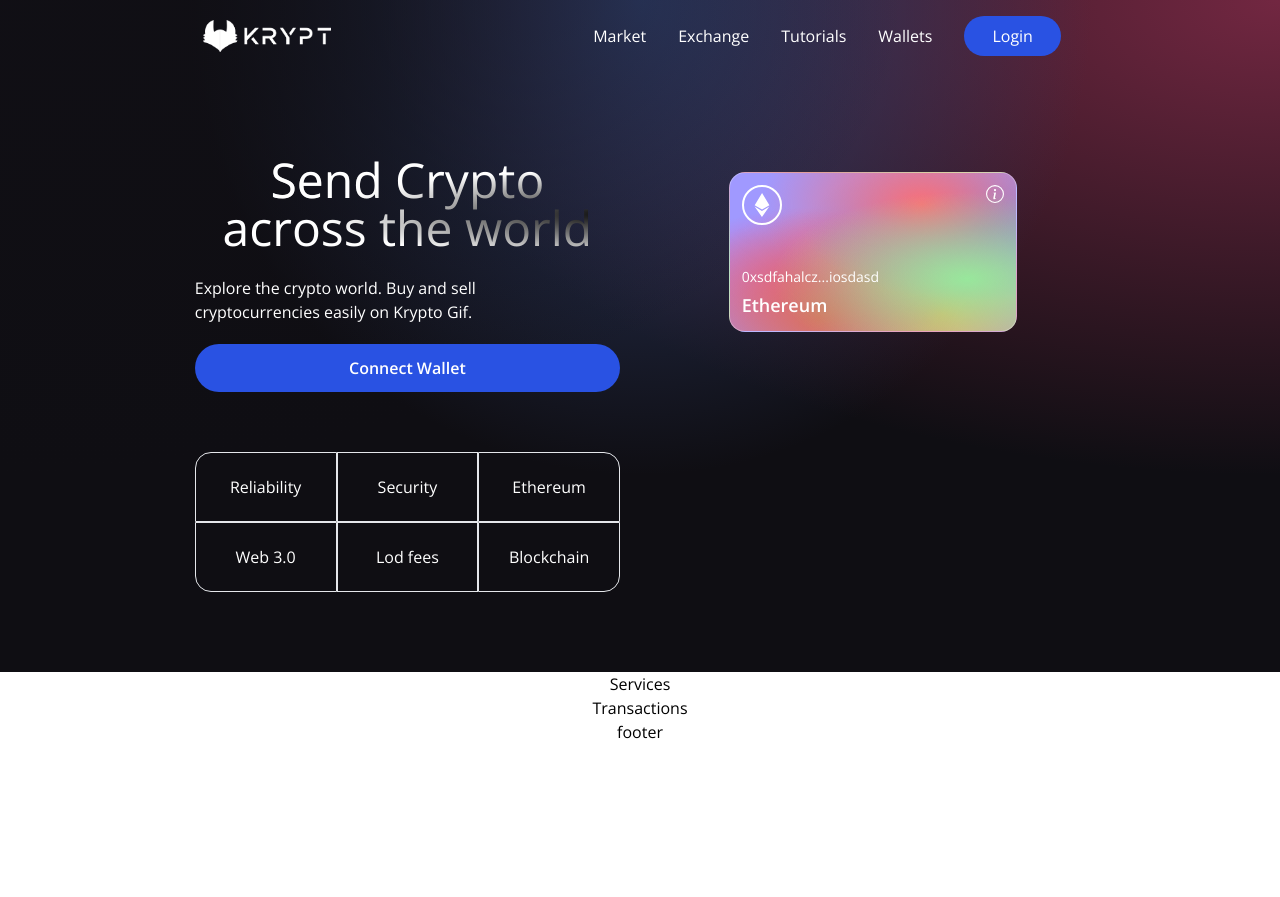
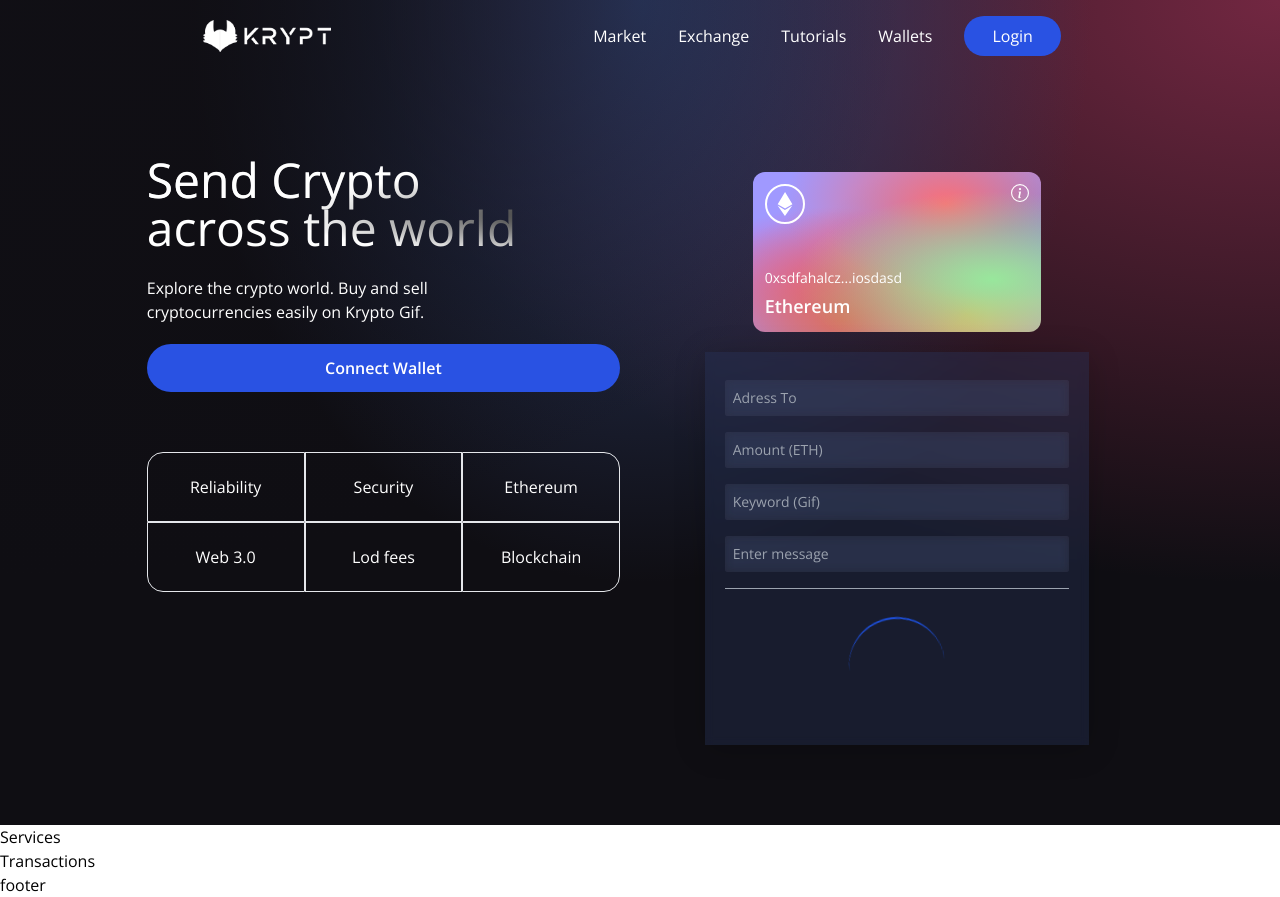
Before and after one commit to Color-Kat/kryptogifs-web3, a React (Vite) app in the folder client/: page / in a window 1280 px wide. Before the commit the page ends 800 px from the top, so only its background shows below. Built offline with nearby package versions, Linux system fonts and the light colour scheme.

Commit message:
form and some tailwind config

```diff
--- a/client/index.html
+++ b/client/index.html
@@ -8,6 +8,6 @@
   </head>
   <body>
     <div id="root"></div>
-    <script type="module" src="/src/main.tsx"></script>
+    <script type="module" src="/src/main.jsx"></script>
   </body>
 </html>
--- a/client/src/App.jsx
+++ b/client/src/App.jsx
@@ -1,7 +1,5 @@
 import React, { useState } from "react";
-
 import { NavBar, Welcome, Footer, Services, Transactions} from './components';
-import "./App.css";
 
 const App = () => {
 
--- a/client/src/components/Loader.jsx
+++ b/client/src/components/Loader.jsx
@@ -1,7 +1,9 @@
 const Loader = () => {
     return (
-        <div id="loader">
-            <h1>Loader</h1>
+        <div id="loader" className="flex justify-center items-center py-3">
+            <div className="mt-2 animate-spin rounded-full h-24 w-24 border-b-2 border-blue-700" >
+
+            </div>
         </div>
     );
 };
--- a/client/src/components/Welcome.jsx
+++ b/client/src/components/Welcome.jsx
@@ -6,15 +6,33 @@ import { Loader } from '.';
 
 const commonStyles = 'min-h-[70px] sm:px-0 px-2 sm:min-w-[120px] flex justify-center items-center border-[0.5px] border-gray-4 text-white';
 
+const Input = ({placeholder, name, type, value, handleChange}) => (
+    <input
+        placeholder={placeholder}
+        type={type}
+        step="0.0001"
+        name={name}
+        value={value}
+        onChange={e => handleChange(e, name)}
+        className="my-2 w-full rounded-sm p-2 outline-none bg-transparent text-white border-none text-sm white-glassmorphism"
+    />
+);
+
 const Welcome = () => {
     const connectWallet = () => {
 
     }
 
+    const handleSubmit = () => {
+
+    }
+
     return (
         <div className="flex w-full justify-center items-center">
-            <div className="flex md:flex-row flex-col items-start justify-between md:p-20 py-12 px-4">
-                <div className="flex flex-1 justify-between flex-col md:mr-10">
+            <div className="flex mf:flex-row flex-col items-start justify-between md:p-20 py-12 px-4">
+
+                {/* Welcome text */}
+                <div className="flex flex-1 justify-between flex-col mf:mr-10">
                     <h1 className="text-3xl sm:text-5xl text-white text-gradient py-1">
                         Send Crypto<br />
                         across the world
@@ -58,7 +76,8 @@ const Welcome = () => {
                     </div>
                 </div>
 
-                <div className="flex flex-col flex-1 items-center justify-start w-full md:mt-0 mt-10">
+                {/* Ethereum card */}
+                <div className="flex flex-col flex-1 items-center justify-start w-full mf:mt-0 mt-10">
                     <div className="p-3 justify-end items-start flex-col rounded-xl h-40 sm:w-72 w-full my-5 eth-card white-glassmorphism">
                         <div className="flex justify-between flex-col w-full h-full">
                             <div className="flex justify-between items-start">
@@ -80,7 +99,32 @@ const Welcome = () => {
                             </div>
                         </div>
                     </div>
+
+                    {/* Form */}
+                    <div className="p-5 sm:w-96 w-full flex flex-col justify-start items-center blue-glassmorphism">
+                        <Input placeholder="Adress To" name="adressTo" type="text" handleChange={() => {}}/>
+                        <Input placeholder="Amount (ETH)" name="amount" type="number" handleChange={() => {}}/>
+                        <Input placeholder="Keyword (Gif)" name="Keyword" type="text" handleChange={() => {}}/>
+                        <Input placeholder="Enter message" name="message" type="text" handleChange={() => { }} />
+
+                        <div className="h-[1px] w-full bg-gray-400 my-2"></div>
+
+                        {true ? (
+                            <Loader />
+                        ) : (
+                            <button
+                                className="text-white w-full mt-2 border-[1px] p-2 border-[#3d4d7c] rounded-full cursor-pointer"
+                                type="button"
+                                onClick={handleSubmit}
+                            >
+                                Send Now
+                            </button>
+                        )}
+
+                    </div>
+
                 </div>
+
             </div>
         </div>
     );
--- a/client/src/index.css
+++ b/client/src/index.css
@@ -60,20 +60,20 @@ body {
 
 .blue-glassmorphism {
   background: rgb(39, 51, 89, 0.4);
-  border-radius: 16px;
+  /* border-radius: 16px; */
   box-shadow: 0 4px 30px rgba(0, 0, 0, 0.2);
   backdrop-filter: blur(5px);
   -webkit-backdrop-filter: blur(5px);
-  border: 1px solid rgba(0, 0, 0, 0.3);
+  /* border: 1px solid rgba(0, 0, 0, 0.3); */
 }
 
 /* white glassmorphism */
 .white-glassmorphism {
   background: rgba(255, 255, 255, 0.05);
-  border-radius: 16px;
+  /* border-radius: 16px; */
   backdrop-filter: blur(5px);
   -webkit-backdrop-filter: blur(5px);
-  border: 1px solid rgba(255, 255, 255, 0.3);
+  /* border: 1px solid rgba(255, 255, 255, 0.3); */
 }
 
 .eth-card {
--- a/client/tailwind.config.js
+++ b/client/tailwind.config.js
@@ -3,7 +3,11 @@ module.exports = {
     "./src/**/*.{js,jsx,ts,tsx}",
   ],
   theme: {
-    extend: {},
+    extend: {
+      screens: {
+        "mf" : "990px"
+      }
+    },
   },
   plugins: [],
 }
```
Also changed, not shown: client/src/main.jsx (renamed from client/src/main.tsx, +4 -4 lines).
